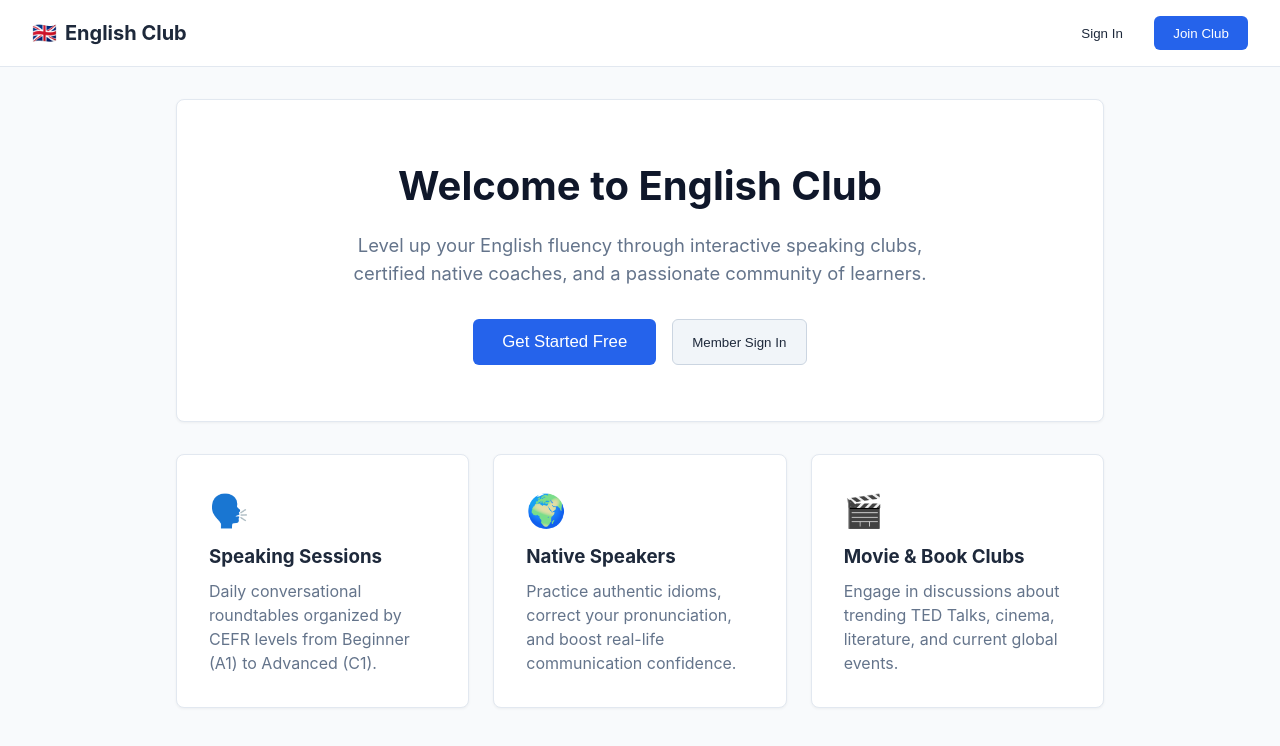
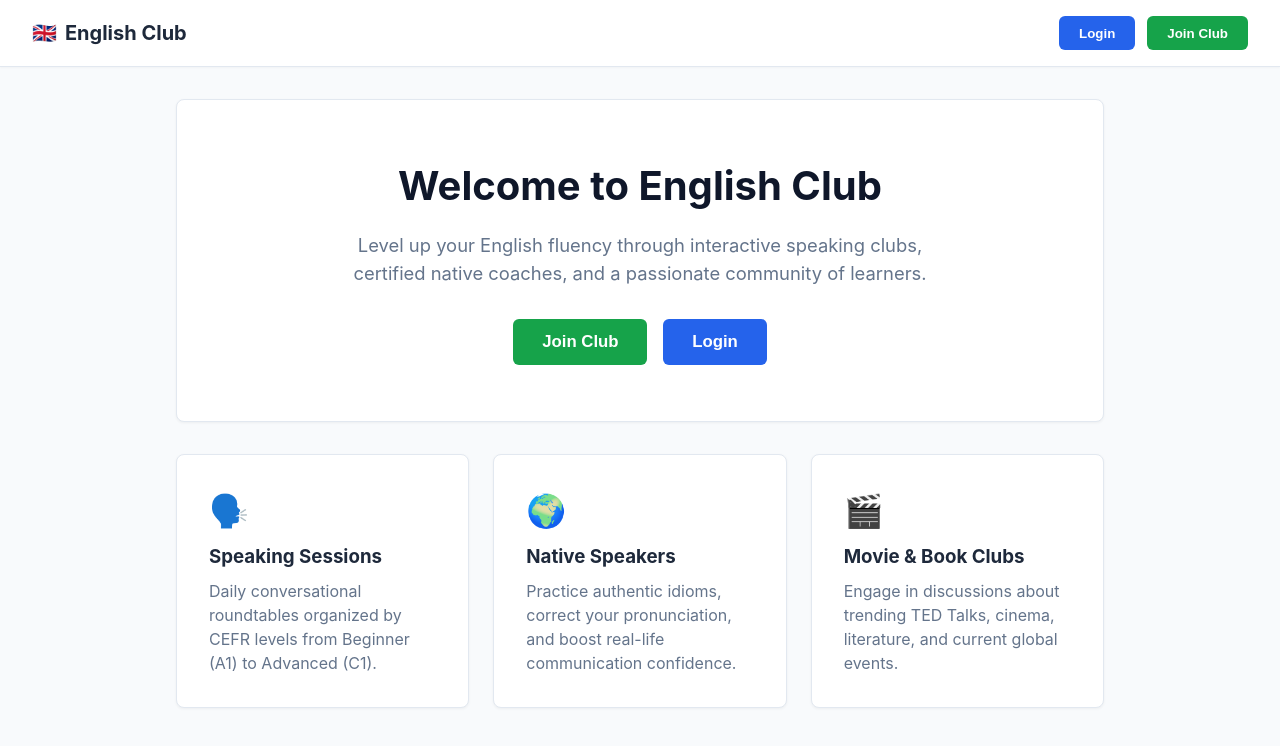
Before and after one commit to shebelchik21/english_club, a React (Vite) app in the folder frontend/: page / in a window 1280 px wide. Shown: the top 746 px of the page. Built offline with nearby package versions, Linux system fonts and the light colour scheme.

Commit message:
style: add colored Join Club and Login buttons on homepage and navbar

```diff
--- a/frontend/src/components/Navbar.jsx
+++ b/frontend/src/components/Navbar.jsx
@@ -11,7 +11,8 @@ export const Navbar = ({ setCurrentPage }) => {
       alignItems: 'center',
       padding: '1rem 2rem',
       backgroundColor: '#ffffff',
-      borderBottom: '1px solid #e2e8f0'
+      borderBottom: '1px solid #e2e8f0',
+      boxShadow: '0 1px 2px rgba(0, 0, 0, 0.03)'
     }}>
       <div
         style={{ fontWeight: 'bold', fontSize: '1.25rem', cursor: 'pointer', display: 'flex', alignItems: 'center', gap: '0.5rem' }}
@@ -20,22 +21,35 @@ export const Navbar = ({ setCurrentPage }) => {
         <span>🇬🇧</span>
         <span>English Club</span>
       </div>
+
       <div style={{ display: 'flex', gap: '0.75rem', alignItems: 'center' }}>
         {user ? (
           <>
-            <button className="btn" style={{ background: 'transparent', color: '#1e293b' }} onClick={() => setCurrentPage('profile')}>
+            <button
+              className="btn btn-blue"
+              onClick={() => setCurrentPage('profile')}
+            >
               Profile ({user.name || 'Member'})
             </button>
-            <button className="btn" style={{ backgroundColor: '#ef4444' }} onClick={logout}>
+            <button
+              className="btn btn-red"
+              onClick={logout}
+            >
               Sign Out
             </button>
           </>
         ) : (
           <>
-            <button className="btn" style={{ background: 'transparent', color: '#1e293b' }} onClick={() => setCurrentPage('login')}>
-              Sign In
+            <button
+              className="btn btn-blue"
+              onClick={() => setCurrentPage('login')}
+            >
+              Login
             </button>
-            <button className="btn" onClick={() => setCurrentPage('register')}>
+            <button
+              className="btn btn-green"
+              onClick={() => setCurrentPage('register')}
+            >
               Join Club
             </button>
           </>
--- a/frontend/src/pages/HomePage.jsx
+++ b/frontend/src/pages/HomePage.jsx
@@ -14,18 +14,31 @@ export const HomePage = ({ setCurrentPage }) => {
         <p style={{ maxWidth: '600px', margin: '0 auto 2rem', color: 'var(--text-muted)', fontSize: '1.15rem' }}>
           Level up your English fluency through interactive speaking clubs, certified native coaches, and a passionate community of learners.
         </p>
+
         <div style={{ display: 'flex', gap: '1rem', justifyContent: 'center' }}>
           {user ? (
-            <button className="btn" style={{ padding: '0.8rem 1.8rem', fontSize: '1.05rem' }} onClick={() => setCurrentPage('profile')}>
-              Go to Your Profile
+            <button
+              className="btn btn-blue"
+              style={{ padding: '0.8rem 1.8rem', fontSize: '1.05rem' }}
+              onClick={() => setCurrentPage('profile')}
+            >
+              Go to Profile
             </button>
           ) : (
             <>
-              <button className="btn" style={{ padding: '0.8rem 1.8rem', fontSize: '1.05rem' }} onClick={() => setCurrentPage('register')}>
-                Get Started Free
+              <button
+                className="btn btn-green"
+                style={{ padding: '0.8rem 1.8rem', fontSize: '1.05rem' }}
+                onClick={() => setCurrentPage('register')}
+              >
+                Join Club
               </button>
-              <button className="btn" style={{ background: '#f1f5f9', color: '#1e293b', border: '1px solid #cbd5e1' }} onClick={() => setCurrentPage('login')}>
-                Member Sign In
+              <button
+                className="btn btn-blue"
+                style={{ padding: '0.8rem 1.8rem', fontSize: '1.05rem' }}
+                onClick={() => setCurrentPage('login')}
+              >
+                Login
               </button>
             </>
           )}
--- a/frontend/src/styles/index.css
+++ b/frontend/src/styles/index.css
@@ -1,12 +1,15 @@
 :root {
   --primary: #2563eb;
   --primary-hover: #1d4ed8;
+  --success: #16a34a;
+  --success-hover: #15803d;
+  --danger: #ef4444;
+  --danger-hover: #dc2626;
   --bg-color: #f8fafc;
   --card-bg: #ffffff;
   --text-main: #1e293b;
   --text-muted: #64748b;
   --border-color: #e2e8f0;
-  --danger: #ef4444;
 }
 
 * {
@@ -38,19 +41,47 @@ body {
 
 .btn {
   display: inline-block;
-  padding: 0.6rem 1.2rem;
-  font-weight: 500;
+  padding: 0.6rem 1.25rem;
+  font-weight: 600;
   border-radius: 6px;
   border: none;
   cursor: pointer;
   background-color: var(--primary);
   color: #fff;
   text-decoration: none;
-  transition: background-color 0.2s;
+  transition: all 0.2s ease;
 }
 
 .btn:hover {
+  opacity: 0.95;
+  transform: translateY(-1px);
+}
+
+.btn-green {
+  background-color: var(--success);
+  color: #ffffff;
+}
+
+.btn-green:hover {
+  background-color: var(--success-hover);
+}
+
+.btn-blue {
+  background-color: var(--primary);
+  color: #ffffff;
+}
+
+.btn-blue:hover {
   background-color: var(--primary-hover);
+}
+
+.btn-red {
+  background-color: var(--danger);
+  color: #ffffff;
+}
+
+.btn-red:hover {
+  background-color: var(--danger-hover);
 }
 
 .form-group {
```
